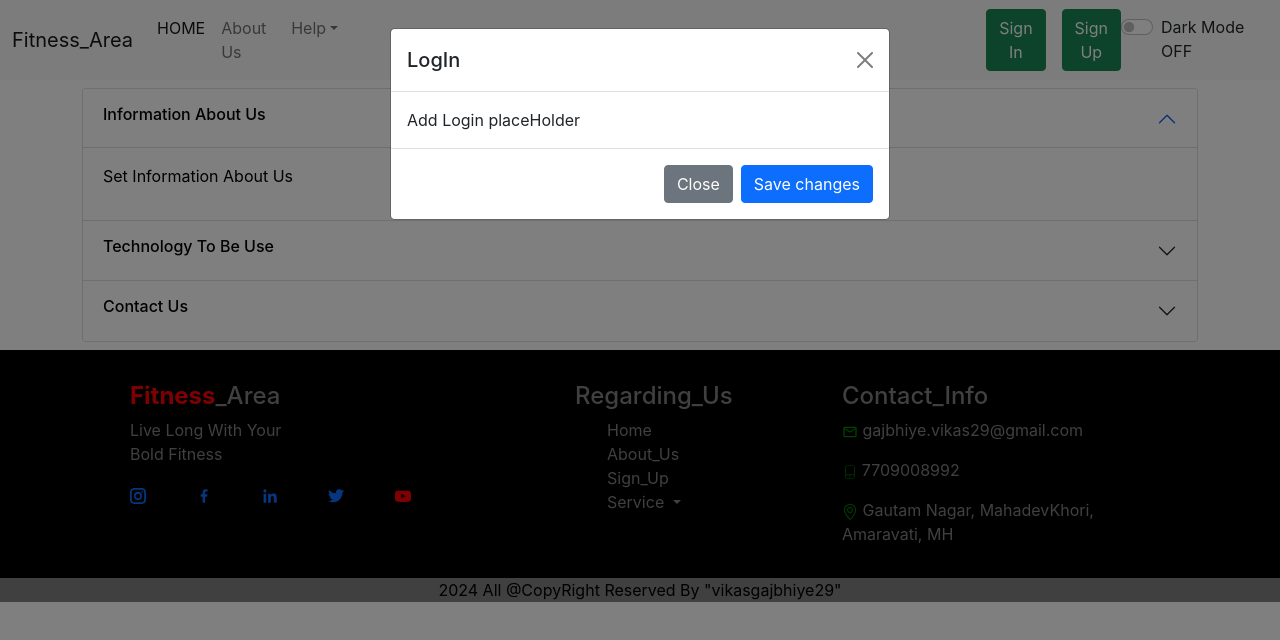
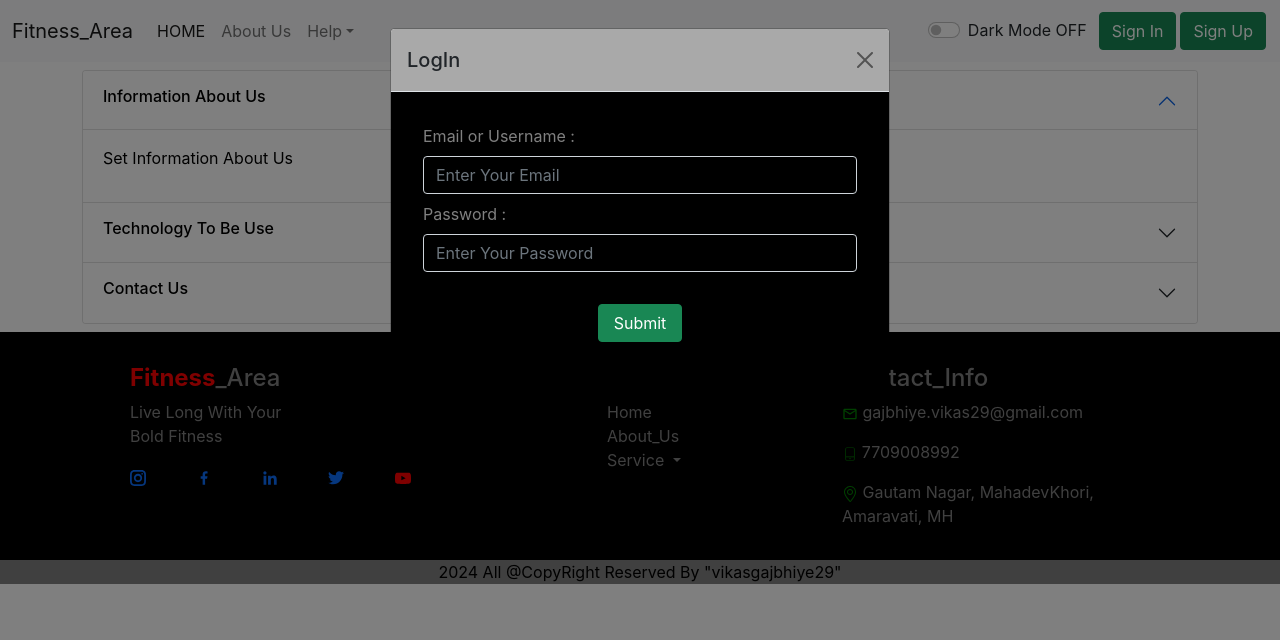
Before and after one commit to vikasgajbhiye29/fitness-area-react-project, a React (Create React App) app: page /fitness-area-react-project/about in a window 1280 px wide. Both pictures are taken after a click on the button "Sign In". Shown: the top 640 px of the page. Built offline with nearby package versions, Linux system fonts and the light colour scheme.

Commit message:
login page create successfully

```diff
--- a/src/App.js
+++ b/src/App.js
@@ -12,6 +12,7 @@ import Footer from './components/Footer';
 function App() {
   // Dark Mode Is Enable Or Not
   const [mode, setMode] = useState('light');
+
   const [button, setButton] = useState('OFF');
   const [alert, setAlert] = useState(null);
   const showAlert = (message, type) => {
@@ -46,7 +47,7 @@ function App() {
             <Route path='/' element={<Home />} />
             <Route path='/about' element={<About title1="Information About Us" title2="Technology To Be Use" title3="Contact Us" mode={mode}/>}/>
           </Routes>
-          <Footer home="Home" about="About_Us" sign_up="Sign_Up" contact_us="Contact_Us" service="Service" email="gajbhiye.vikas29@gmail.com" mobile="7709008992" address="Gautam Nagar, MahadevKhori, Amaravati, MH"/>
+          <Footer home="Home" about="About_Us"  contact_us="Contact_Us" service="Service" email="gajbhiye.vikas29@gmail.com" mobile="7709008992" address="Gautam Nagar, MahadevKhori, Amaravati, MH"/>
       </BrowserRouter>
    </>
   );
--- a/src/components/Footer.js
+++ b/src/components/Footer.js
@@ -41,9 +41,6 @@ function Footer(props) {
                                 <li className="nav-item">
                                     <Link className="footer-link-decoration" to="/about">{props.about}</Link>
                                 </li>
-                                <li className="nav-item">
-                                    <Link className="footer-link-decoration" to="/register">{props.sign_up}</Link>
-                                </li>
                                 <li className="nav-item dropdown">
                                     <a className="dropdown-toggle footer-link-decoration" href="/" id="navbarDropdown" role="button" data-bs-toggle="dropdown" aria-expanded="false">
                                          {props.service} </a>
--- a/src/components/Navbar.js
+++ b/src/components/Navbar.js
@@ -49,22 +49,22 @@ export default function Navbar(props) {
                 </ul>
               </li>
             </ul>
-            <ul className="navbar-nav me-auto mb-2 mb-lg-0">
-              <li className="nav-item">
-                  {/* <!-- Button trigger for login modal --> */}
-                  <button style={{marginLeft:'40rem'}} type="button" className="btn btn-success" data-bs-toggle="modal" data-bs-target="#Login">Sign In</button>
-              </li>
-              <li className="nav-item">
-              {/* <!-- Button trigger for Registration modal --> */}
-              <button style={{marginLeft:'1rem'}} type="button" className="btn btn-success" data-bs-toggle="modal" data-bs-target="#Registration">Sign Up</button>
-              </li>
-            </ul>
             <form className="d-flex">
-              <div className={`form-check form-switch text-${props.mode === 'light'?'dark':'light'}`}>
+              <div style={{padding:"10px"}} className={`form-check form-switch text-${props.mode === 'light'?'dark':'light'}`}>
                 <input className="form-check-input" onClick={props.toggleMode} type="checkbox" id="flexSwitchCheckDefault"/>
                 <label className="form-check-label" htmlFor="flexSwitchCheckDefault">Dark Mode {props.button}</label>
               </div>
             </form>
+            <ul className="navbar-nav">
+              <li style={{padding:"2px"}} className="nav-item">
+                  {/* <!-- Button trigger for login modal --> */}
+                  <button type="button" className="btn btn-success" data-bs-toggle="modal" data-bs-target="#Login">Sign In</button>
+              </li>
+              <li style={{padding:"2px"}} className="nav-item">
+              {/* <!-- Button trigger for Registration modal --> */}
+              <button type="button" className="btn btn-success" data-bs-toggle="modal" data-bs-target="#Registration">Sign Up</button>
+              </li>
+            </ul>
           </div>
         </div>
       </nav>
@@ -72,16 +72,37 @@ export default function Navbar(props) {
       <div class="modal fade" id="Login" tabindex="-1" aria-labelledby="exampleModalLabel" aria-hidden="true">
         <div class="modal-dialog">
           <div class="modal-content">
-            <div class="modal-header">
+            <div class="modal-header" style={{backgroundColor:"darkgray"}}>
               <h5 class="modal-title" id="exampleModalLabel">LogIn</h5>
               <button type="button" class="btn-close" data-bs-dismiss="modal" aria-label="Close"></button>
             </div>
+            <div class="modal-body" style={{backgroundColor:"black", color:"gray"}}>
             <div class="modal-body">
-              Add Login placeHolder
+            <form>
+
+                            <div className="from-group mb-2">
+                              <label className="form-label">Email or Username :</label>
+                              <input style={{backgroundColor:"black", color:"white"}} className="form-control"
+                                type="email"
+                                placeholder="Enter Your Email"
+                                name="email"
+                                value={email}
+                                onChange={(e) => setEmail(e.target.value)} ></input>
+                            </div>
+                            <div className="from-group mb-2">
+                              <label className="form-label">Password :</label>
+                              <input style={{backgroundColor:"black", color:"white"}} className="form-control"
+                                type="password"
+                                placeholder="Enter Your Password"
+                                name="password"
+                                value={password}
+                                onChange={(e) => setPassword(e.target.value)} ></input>
+                            </div>
+                            <div className="container d-grid gap-2 col-3 mx-auto my-3">
+                            <button className="btn btn-success my-3" type="submit" onClick={saveUser}>Submit</button>
+                            </div>
+                        </form>
             </div>
-            <div class="modal-footer">
-              <button type="button" class="btn btn-secondary" data-bs-dismiss="modal">Close</button>
-              <button type="button" class="btn btn-primary">Save changes</button>
             </div>
           </div>
         </div>
@@ -91,16 +112,16 @@ export default function Navbar(props) {
        <div class="modal fade" id="Registration" tabindex="-1" aria-labelledby="exampleModalLabel" aria-hidden="true">
         <div class="modal-dialog">
           <div class="modal-content">
-            <div class="modal-header">
+            <div class="modal-header" style={{backgroundColor:"darkgray"}}>
               <h5 class="modal-title" id="exampleModalLabel">Registration</h5>
               <button type="button" class="btn-close" data-bs-dismiss="modal" aria-label="Close"></button>
             </div>
-            <div class="modal-body">
-            <div className="card-body">
+            <div class="modal-body" style={{backgroundColor:"black", color:"gray"}}>
+              <div className="card-body">
                         <form>
                             <div className="from-group mb-2">
                               <label className="form-label">First Name :</label>
-                              <input className="form-control"
+                              <input style={{backgroundColor:"black", color:"white"}} className="form-control"
                                   type="text"
                                   placeholder="Enter First Name"
                                   name="fname"
@@ -109,7 +130,7 @@ export default function Navbar(props) {
                             </div>
                             <div className="from-group mb-2">
                               <label className="form-label">Last Name :</label>
-                              <input className="form-control"
+                              <input style={{backgroundColor:"black", color:"white"}} className="form-control"
                                 type="text"
                                 placeholder="Enter Last Name"
                                 name="lname"
@@ -118,7 +139,7 @@ export default function Navbar(props) {
                             </div>
                             <div className="from-group mb-2">
                               <label className="form-label">Username :</label>
-                              <input className="form-control"
+                              <input style={{backgroundColor:"black", color:"white"}} className="form-control"
                                 type="text"
                                 placeholder="Enter Username Name"
                                 name="username"
@@ -127,7 +148,7 @@ export default function Navbar(props) {
                             </div>
                             <div className="from-group mb-2">
                               <label className="form-label">Email :</label>
-                              <input className="form-control"
+                              <input style={{backgroundColor:"black", color:"white"}} className="form-control"
                                 type="email"
                                 placeholder="Enter Your Email"
                                 name="email"
@@ -136,7 +157,7 @@ export default function Navbar(props) {
                             </div>
                             <div className="from-group mb-2">
                               <label className="form-label">Password :</label>
-                              <input className="form-control"
+                              <input style={{backgroundColor:"black", color:"white"}} className="form-control"
                                 type="password"
                                 placeholder="Enter Your Password"
                                 name="password"
@@ -144,7 +165,7 @@ export default function Navbar(props) {
                                 onChange={(e) => setPassword(e.target.value)} ></input>
                             </div>
                             <div className="container d-grid gap-2 col-3 mx-auto">
-                            <button className="btn btn-success" type="submit" onClick={saveUser}>Submit</button>
+                            <button className="btn btn-success my-3" type="submit" onClick={saveUser}>Submit</button>
                             </div>
                         </form>
                       </div>
@@ -152,9 +173,6 @@ export default function Navbar(props) {
           </div>
         </div>
       </div>
-
-
-
 
     </div>
 
```
